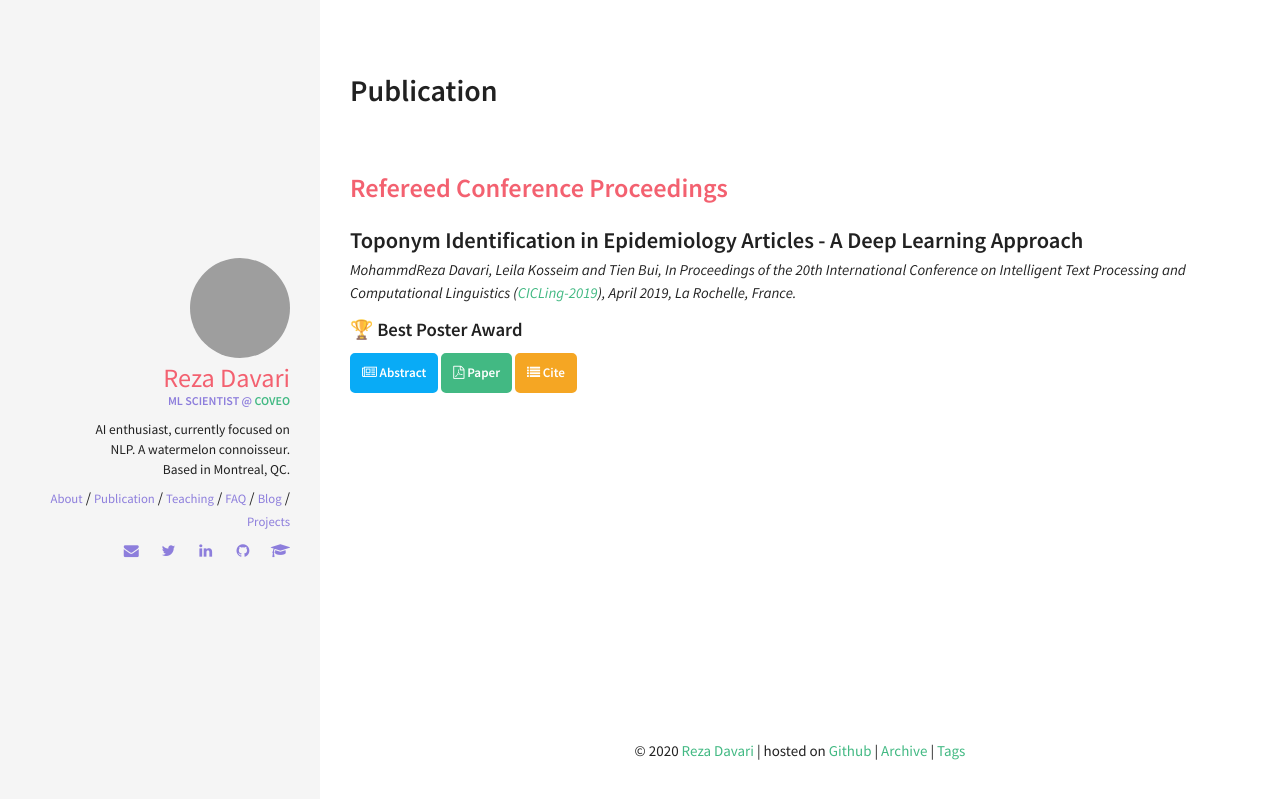
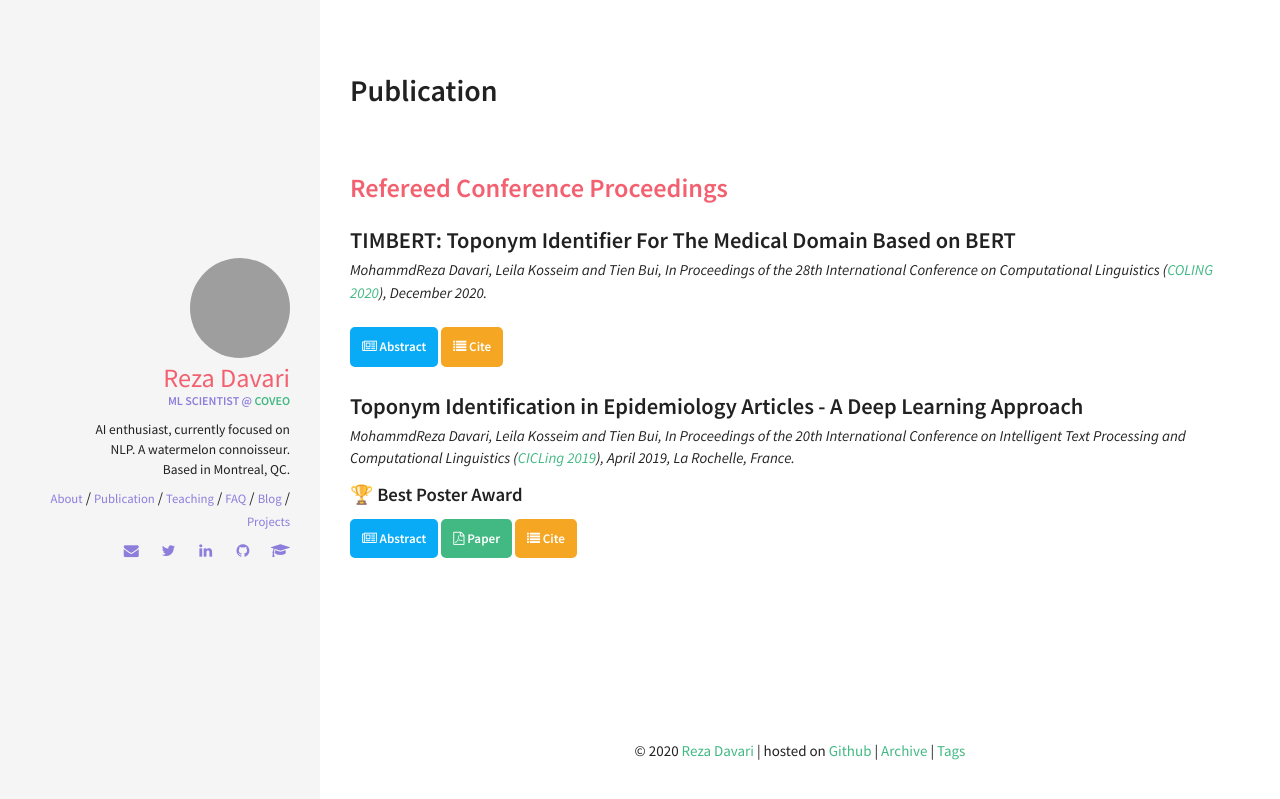
Before and after one commit to rezazzr/davari.io, a Jekyll site: the page built from publication.html, in a window 1280 px wide, cut to the strip 0-799 px from the top of the page. Built offline with Jekyll 4.4.1, drawn with Linux system fonts in a browser that asks for light colours; some of the changed lines change nothing that is shown; grey boxes are pictures that could not be loaded.

Commit message:
updated the list with the COLING paper

```diff
--- a/_data/index/publication_paper.yml
+++ b/_data/index/publication_paper.yml
@@ -1,7 +1,20 @@
+- name: TIMBERT&#58 Toponym Identifier For The Medical Domain Based on BERT
+  descr: In this paper, we propose an approach to automate the process of place name detection in the medical domain to enable epidemiologists to better study and model the spread of viruses. We created a family of Toponym Identification Models based on BERT (TIMBERT), in order to learn in an end-to-end fashion the mapping from an input sentence to the associated sentence labeled with toponyms. When evaluated with the SemEval 2019 task 12 test set (Weissenbacher et al., 2019), our best TIMBERT model achieves an F1 score of 90.85%, a significant improvement compared to the state-of-the-art of 89.10% (Wang et al., 2019).
+  paper:
+  published: MohammdReza Davari, Leila Kosseim and Tien Bui, In Proceedings of the 28th International Conference on Computational Linguistics (<a href="https://coling2020.org/">COLING 2020</a>), December 2020.
+  award:
+  cite: "@inproceedings{davari2019toponym,\n
+           title      = {TIMBERT: Toponym Identifier For The Medical Domain Based on BERT},\n
+           author     = {Davari, MohammadReza and Kosseim, Leila and Bui, Tien D},\n
+           booktitle  = {Proceedings of the 28th International Conference on Computational Linguistics (COLING 2020)},\n
+           year       = {2020},\n
+           month      = {December},\n
+         }"
+
 - name: Toponym Identification in Epidemiology Articles - A Deep Learning Approach
   descr: When analyzing the spread of viruses, epidemiologists often need to identify the location of  infected hosts. This information can be found in public databases, such as GenBank, however, information provided in these databases are usually limited to the country or state level. More fine-grained localization information requires phylogeographers to manually read relevant scientific articles. In this work we propose an approach to automate the process of place name identification from medical (epidemiology) articles. The focus of this paper is to propose a deep learning based model for toponym detection and experiment with the use of external linguistic features and domain specific information. The model was evaluated using a collection of 105 epidemiology articles from PubMed Central provided by the recent SemEval task 12. Our best detection model achieves an F1 score of 80.13%, a significant improvement compared to the state of the art of 69.84%. These results underline the importance of  domain specific embedding as well as specific linguistic features in toponym detection in medical journals.
   paper: https://arxiv.org/abs/1904.11018
-  published: MohammdReza Davari, Leila Kosseim and Tien Bui, In Proceedings of the 20th International Conference on Intelligent Text Processing and Computational Linguistics (<a href="https://www.cicling.org/2019/">CICLing-2019</a>), April 2019, La Rochelle, France.
+  published: MohammdReza Davari, Leila Kosseim and Tien Bui, In Proceedings of the 20th International Conference on Intelligent Text Processing and Computational Linguistics (<a href="https://www.cicling.org/2019/">CICLing 2019</a>), April 2019, La Rochelle, France.
   award: Best Poster Award
   cite: "@inproceedings{davari2019toponym,\n
            title      = {Toponym Identification in Epidemiology Articles - A Deep Learning Approach},\n
```
